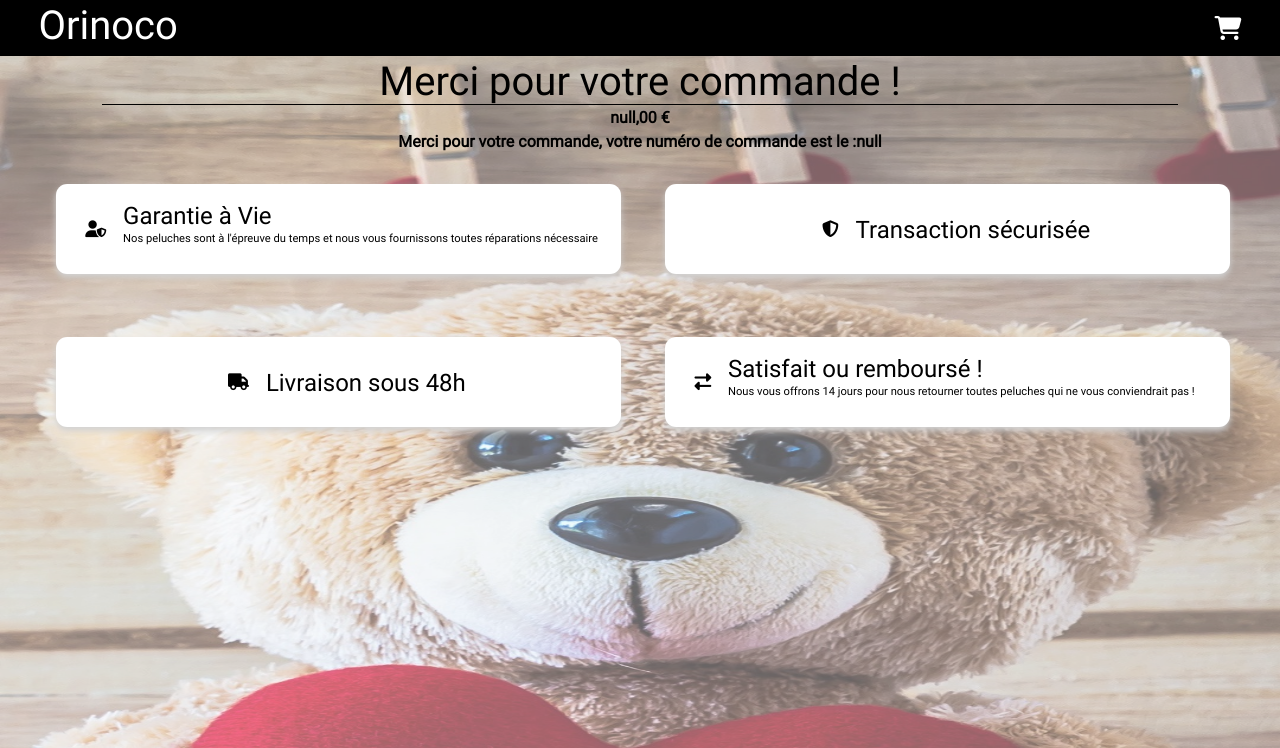
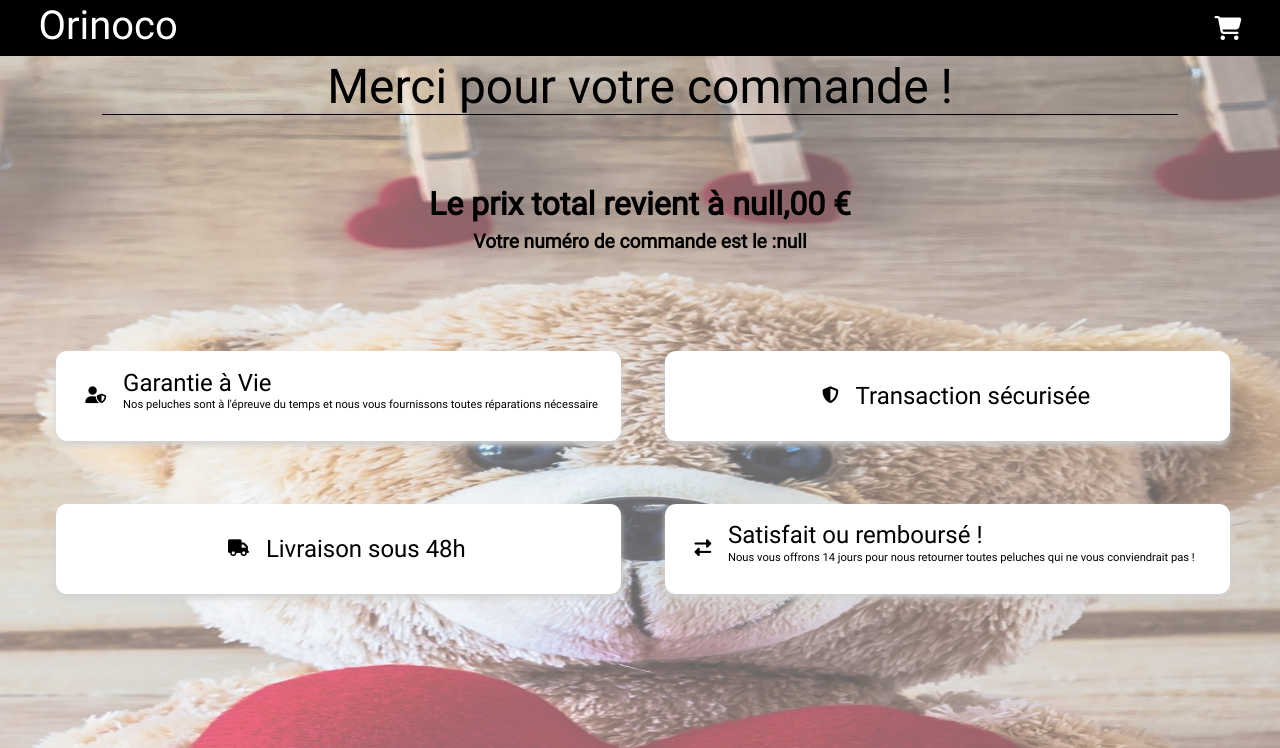
Before and after one commit to geoffroy-gaspard/GaspardGeoffroy_5_23082021, a website built with webpack: page order.html in a window 1280 px wide. Shown: the top 748 px of the page. Built offline with nearby package versions, Linux system fonts and the light colour scheme; no server answers.

```diff
--- a/order.js
+++ b/order.js
@@ -5,8 +5,8 @@
 let totalPrice = localStorage.getItem("totalPrice");
 console.log(totalPrice);
 // Injection de l'id et du prix total dans le HTML5
-document.getElementById("products__order__cost").innerHTML = totalPrice + ",00 €";
-document.getElementById("products__order__id").innerHTML = "Merci pour votre commande, votre numéro de commande est le :" + orderId;
+document.getElementById("products__order__cost").innerHTML = "Le prix total revient à " + totalPrice + ",00 €";
+document.getElementById("products__order__id").innerHTML = "Votre numéro de commande est le :" + orderId;
 
 // On vide le localStorage pour les futurs commandes
 localStorage.clear();
--- a/panier.js
+++ b/panier.js
@@ -213,7 +213,6 @@
             let orderId = response.orderId;
             console.log(orderId);
             localStorage.setItem("orderId", orderId);
-            //localStorage.clear();
             localStorage.setItem("totalPrice", totalPrice);
             window.location.href = "order.html";
         })
--- a/sass/Layout/_product.scss
+++ b/sass/Layout/_product.scss
@@ -16,7 +16,12 @@
     align-items: center;
     align-content: center;
     font-weight: bold;
-    font-size: 1,2rem;
+    font-size: 2rem;
+    margin: 5% 0 5% 0;
+}
+
+#products__order__id {
+    font-size: 1.2rem;
 }
 
 .product__card {
--- a/sass/Layout/_title.scss
+++ b/sass/Layout/_title.scss
@@ -2,6 +2,7 @@
     text-align: center;
     border-bottom: 1px solid;
     margin: 0 8% 0 8%;
+    font-size: 3rem;
 }
 
 .empty {
```
Also changed, not shown: product.js (+8 -0 lines), stylesheets/style.css, 1 other file.
